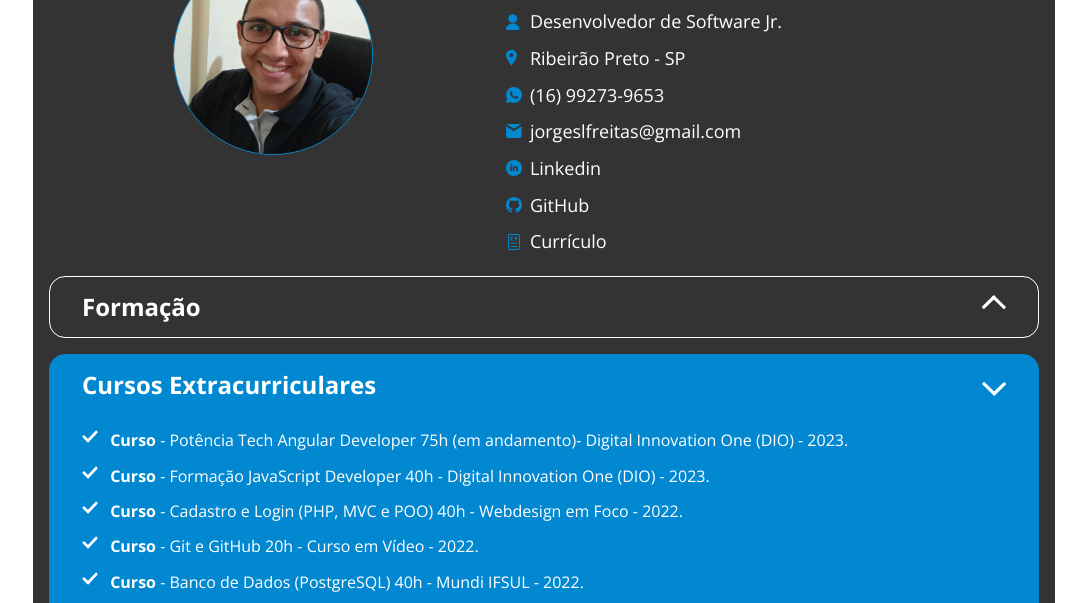
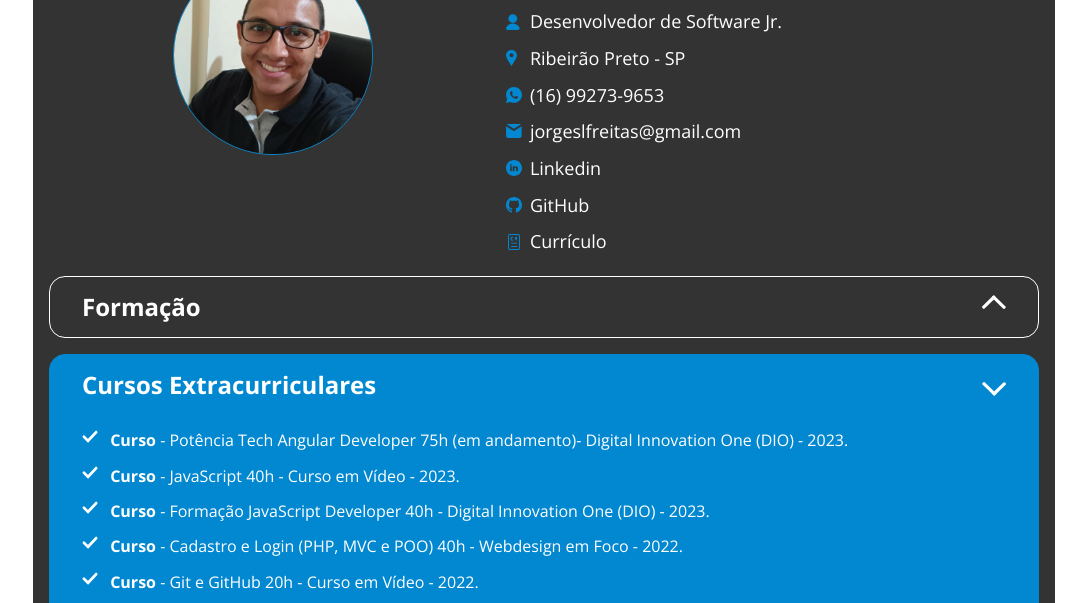
Before and after one commit to jorgeslfreitas/Portfolio, a plain HTML site: page index.html in a window 1280 px wide. Both pictures are taken after a click on the button "Cursos Extracurriculares". Shown: the part 183-786 px from the top of the page, without its empty margins (96-1183 px from the left). Drawn offline with nearby package versions, Linux system fonts and the light colour scheme.

Commit message:
Add novo curso
Adicionado novo curso na área de cursos extracurriculares

```diff
--- a/index.html
+++ b/index.html
@@ -95,6 +95,11 @@
                     <li>
                         <p>
                             <strong>Curso </strong> - Potência Tech Angular Developer 75h (em andamento)- Digital Innovation One (DIO) - 2023.
+                        </p>
+                    </li>
+                    <li>
+                        <p>
+                            <strong>Curso  </strong> - JavaScript 40h - Curso em Vídeo - 2023.
                         </p>
                     </li>
                     <li>
```
